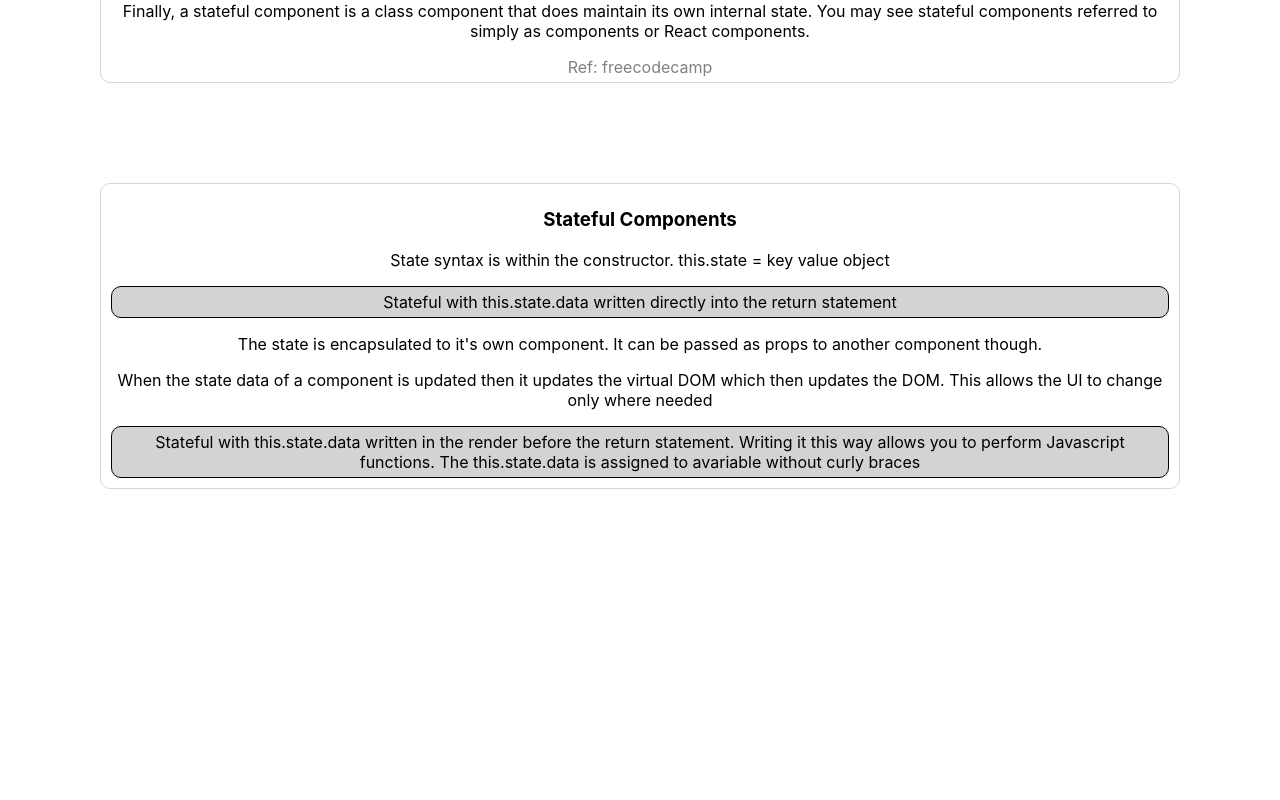
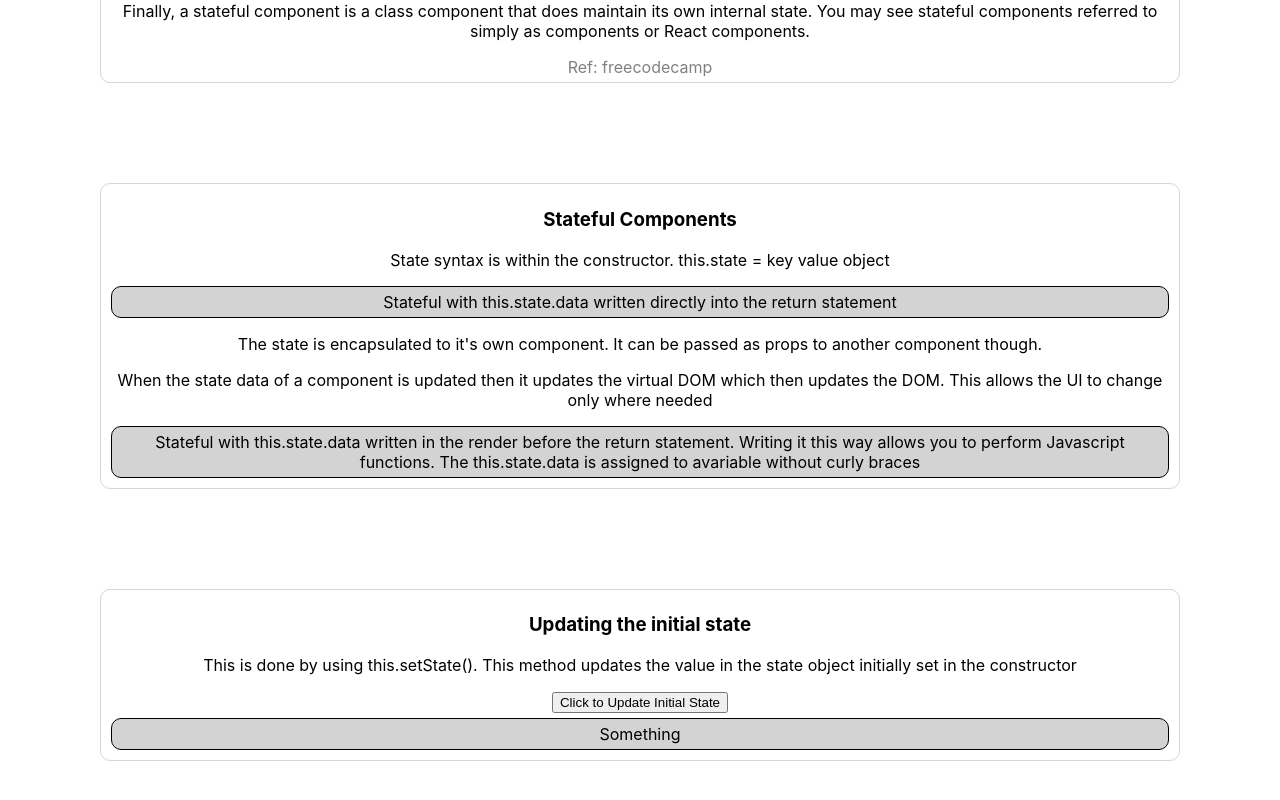
Before and after one commit to phongnguyen39/freecodecamp_react, a React (Create React App) app in the folder freecodecamp/: page / in a window 1280 px wide. Shown: the part 2571-3371 px from the top of the page. Before the commit the page ends 3215 px from the top, so only its background shows below. Built offline with nearby package versions, Linux system fonts and the light colour scheme.

Commit message:
Updating the state

```diff
--- a/freecodecamp/src/index.js
+++ b/freecodecamp/src/index.js
@@ -228,7 +228,31 @@ class FirstStatefulComponent extends React.Component {
   }
 }
 
+class SecondStatefulComponent extends React.Component {
+  constructor(props) {
+    super(props);
+    this.state = {
+      initialState: 'Initial State'
+    }
+    this.handleClick = this.handleClick.bind(this);
+  }
+  handleClick() {
+    this.setState({
+      name: 'Bloop!'
+    })
+  }
 
+  render() {
+    return (
+      <div className='p_components'>
+        <h3>Updating the initial state</h3>
+        <p>This is done by using this.setState(). This method updates the value in the state object initially set in the constructor</p>
+        <button onClick={this.handleClick}>Click to Update Initial State</button>
+        <p className='c_components'>Something</p>
+      </div>
+    )
+  }
+}
 
 class MainApp extends React.Component {
   // constructor() {
@@ -252,6 +276,7 @@ class MainApp extends React.Component {
           <UsingThis thisExample='this.props.data' />
           <AboutState />
           <FirstStatefulComponent />
+          <SecondStatefulComponent />
 
           <Footer />
         </div>
```
